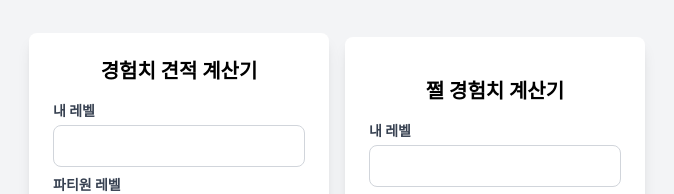
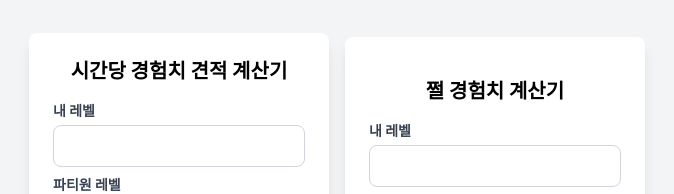
Before and after one commit to deusexmachinaa/jjul_cal, a Next.js app: page / in a window 1280 px wide. Shown: the part 128-322 px from the top of the page, without its empty margins (311-985 px from the left). Built offline with nearby package versions, Linux system fonts and the light colour scheme.

Commit message:
ui수정

```diff
--- a/src/app/ExpEstimateCalculator.tsx
+++ b/src/app/ExpEstimateCalculator.tsx
@@ -98,7 +98,9 @@ const ExpEstimateCalculator: React.FC = () => {
 
   return (
     <div className="bg-white p-6 rounded-lg shadow-lg text-black mx-4 my-4">
-      <h2 className="text-xl font-bold mb-4 text-center">경험치 견적 계산기</h2>
+      <h2 className="text-xl font-bold mb-4 text-center">
+        시간당 경험치 견적 계산기
+      </h2>
 
       {/* 사용자의 레벨 입력 필드 */}
       <div className="mb-2">
@@ -156,6 +158,7 @@ const ExpEstimateCalculator: React.FC = () => {
           <option value="15">15분</option>
           <option value="20">20분</option>
           <option value="30">30분</option>
+          <option value="60">60분</option>
         </select>
       </div>
 
```
